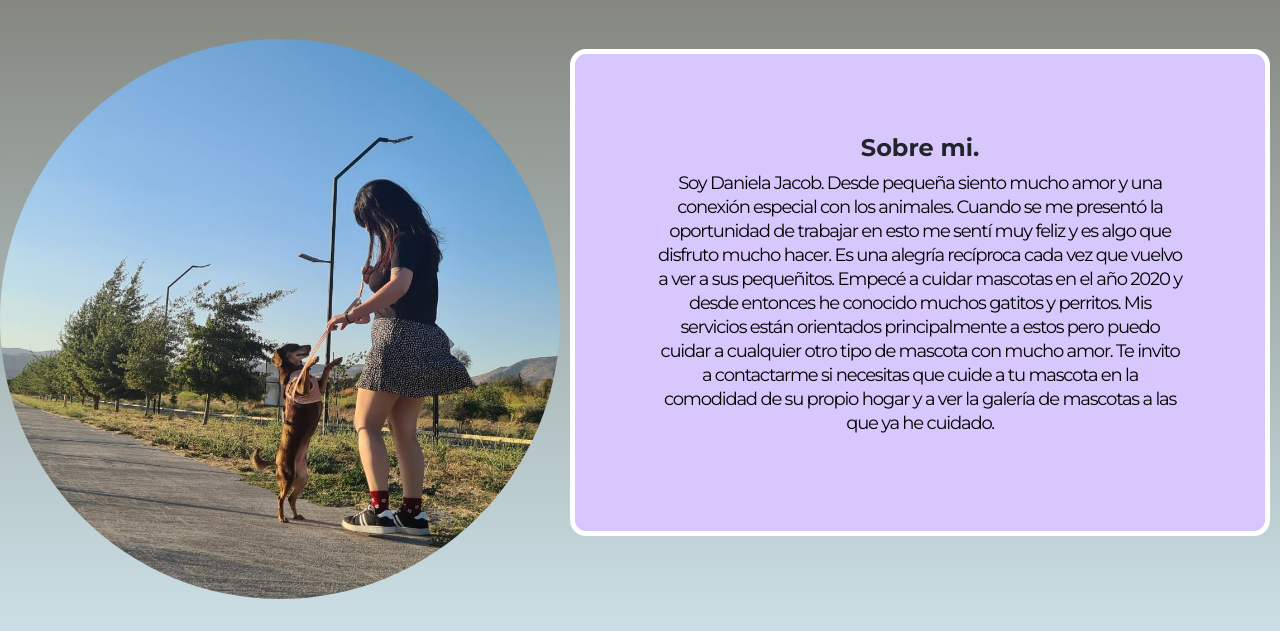
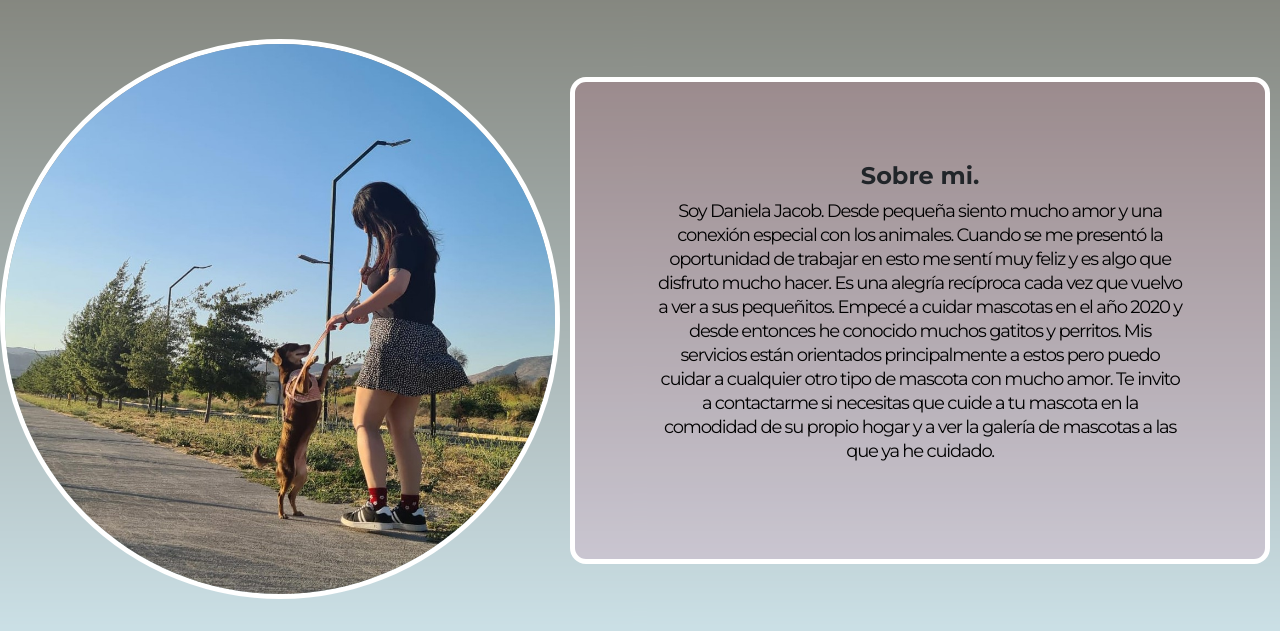
Before and after one commit to daniela-jacob/daniela-petsit, a plain HTML site: page pages/sobremi.html in a window 1280 px wide. Shown: the part 169-800 px from the top of the page. Drawn offline with nearby package versions, Linux system fonts and the light colour scheme.

Commit message:
actualizacion css

```diff
--- a/css/style.css
+++ b/css/style.css
@@ -186,6 +186,7 @@ a:hover {
 }
 
 .boxServicios img {
+    border: 5px solid #ffffff;
     height: 23rem;
     width: 23rem;
     border-radius: 5rem;
@@ -241,7 +242,7 @@ h4 {
 }
 
 .caja1, .caja2, .caja3, .caja4 {
-    background-color: #d7c7fd;
+    background-color: #f056891f;
     border: 5px solid #ffffff;
     border-radius: 0.7rem;
     padding: 20px;
@@ -257,21 +258,23 @@ h4 {
     display: flex;
     justify-content: space-evenly;
     padding-top: 2rem;
-    margin-bottom: 4rem;
+    margin-bottom: 1.01rem;
 }
 
 .contenedor-sobremi {
     border-radius: 1rem;
-    background-color: #d7c7fd;
+    background-color: #f056891f;
     width: 50rem;
     height: fit-content;
     margin: 10px;
     margin-bottom: 10rem;
+    margin-top: 3%;
     padding: 5rem;
     border: 5px solid #ffffff
 }
 
 .img-circular {
+    border: 5px solid #ffffff;
     width: 35rem;
     height: 35rem;
     border-radius: 19rem;
@@ -295,6 +298,7 @@ h4 {
 }
 
 .amigos img {
+    border: 5px solid #ffffff;
     height: 17rem;
     width: 17rem;
     border-radius: 1rem;
```
